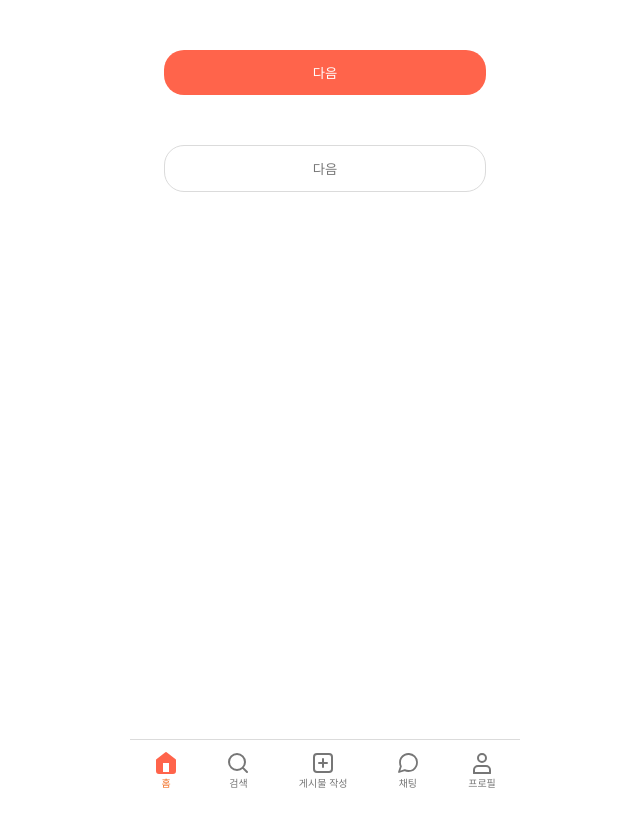
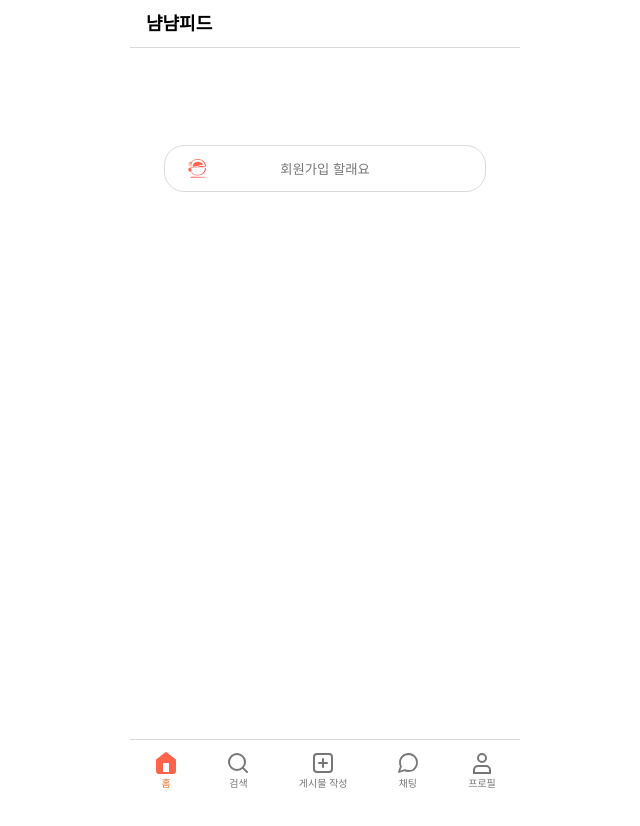
Before and after one commit to FRONTENDSCHOOL7/final-12-HoloNyamNyam, a React (Create React App) app: page /home in a window 1280 px wide. Shown: the top 826 px of the page, without its empty margins (315-955 px from the left). Before the commit the page ends 800 px from the top, so only its background shows below. Built offline with nearby package versions, Linux system fonts and the light colour scheme; a web font is replaced by a local one.

Commit message:
:sparkles:feat: header 컴포넌트 구현

```diff
--- a/src/components/common/Button/Button.jsx
+++ b/src/components/common/Button/Button.jsx
@@ -22,43 +22,43 @@ export const ButtonStyle = styled.button`
       ? '9px 0px'
       : '13px 0px'};
   background-color: ${(props) =>
-    props.bgColor === 'active'
+    props.$bgcolor === 'active'
       ? '#FF644B'
-      : props.bgColor === 'inactive'
+      : props.$bgcolor === 'inactive'
       ? '#FFAD9F'
       : '#fffff'};
   border: ${(props) =>
     props.border === 'active' ? '1px solid #DBDBDB' : null};
   color: ${(props) => (props.color === 'active' ? '#767676' : '#ffffff')};
-`;
-
-export const Content = styled.p`
   ${(props) =>
     props.logo === true
       ? `
         position: relative;
         &::before {
           content: '';
+          position: absolute;
           display: inline-block;
           width: 20px;
           height: 20px;
-          margin-right: 60px;
           background: no-repeat center / 18px 19px url(${buttonLogo});
-          position: absolute;
           top: 50%;
-          left: 40px;
+          left: 10%;
           transform: translate(-50%, -50%);
         }
       `
       : null}
 `;
 
+// export const ButtonContent = styled.span`
+
+// `;
+
 export default function Button({
   type,
   content,
   size,
   width,
-  bgColor,
+  bgcolor,
   color,
   border,
   disabled,
@@ -70,14 +70,15 @@ export default function Button({
       type={type ? 'button' : 'submit'}
       size={size}
       width={width}
-      bgColor={bgColor}
+      bgcolor={bgcolor}
       color={color}
       border={border}
       disabled={disabled}
       onClick={onClick}
       logo={logo}
     >
-      <Content>{content}</Content>
+      {content}
+      {/* <ButtonContent logo={logo}>{content}</ButtonContent> */}
     </ButtonStyle>
   );
 }
--- a/src/components/common/Header/Header.jsx
+++ b/src/components/common/Header/Header.jsx
@@ -1,4 +1,5 @@
-import React, { useState } from 'react';
+// import React, { useState } from 'react';
+import React from 'react';
 import {
   HeaderWrap,
   HeaderLayoutSection,
@@ -8,19 +9,12 @@ import {
   HeaderSearchInp,
   HeaderSpan,
   HeaderTextP,
-  // HeaderLogoBtn,
   SocialSvg,
-} from './HeaderStyle';
+} from './StyledHeader';
 import Button from '../Button/Button';
 import { useNavigate } from 'react-router-dom';
-import RandomRecommend from '../../RandomRecommend/RandomRecommend';
+import sprite from '../../../images/SpriteIcon.svg';
 // import { useRecoilState, useSetRecoilState } from 'recoil';
-// import {
-//   randomFoodState,
-//   isAnimationActiveState,
-// } from '../../../atoms/randomFoodAtom';
-import sprite from '../../../assets/images/SpriteIcon.svg';
-// import { modalState } from '../../../atoms/modalAtom';
 
 export default function Header({
   type,
@@ -47,41 +41,6 @@ export default function Header({
   function handleClick() {
     navigate('/search');
   }
-
-  const [randomShow, setRandomShow] = useState(false);
-  // const [isRandomOpening, setIsRandomOpening] = useState(false);
-  function randomClose(e) {
-    if (e.target === e.currentTarget) {
-      setRandomShow(false);
-    }
-  }
-  // const [randomFood, setRandomFood] = useRecoilState(randomFoodState);
-  // const [isAnimationActive, setIsAnimationActive] = useRecoilState(
-  //   isAnimationActiveState,
-  // );
-
-  // const handleRecommendation = () => {
-  //   setRandomFood('');
-  //   setTimeout(() => {
-  //     if (!isAnimationActive) {
-  //       setRandomFood('');
-  //       setIsAnimationActive(true);
-  //     }
-  //   }, 1200);
-  // };
-
-  // function randomOpen() {
-  //   if (!isRandomOpening) {
-  //     setIsRandomOpening(true);
-  //     setRandomShow(true);
-  //     handleRecommendation();
-  //     setTimeout(() => {
-  //       setRandomShow(false);
-  //       setIsRandomOpening(false);
-  //     }, 6800);
-  //   }
-  // }
-
   // const setModal = useSetRecoilState(modalState);
   // const modalOpen = () => {
   //   setModal({ show: true, type: 'setting' });
@@ -120,15 +79,6 @@ export default function Header({
     home: (
       <HeaderLayoutSection>
         <HeaderTitle>냠냠피드</HeaderTitle>
-        {/* <HeaderLogoBtn
-          type='button'
-          // onClick={randomOpen}
-          aria-label='추천 음식 버튼'
-        /> */}
-
-        <HeaderRightBtn type='button' aria-label='검색페이지 이동 버튼'>
-          <SocialSVG id='icon-search' onClick={handleClick} />
-        </HeaderRightBtn>
       </HeaderLayoutSection>
     ),
     search: (
@@ -137,7 +87,7 @@ export default function Header({
         {renderHeaderLeftBtn()}
         <HeaderSearchInp
           type='text'
-          placeholder='계정 검색'
+          placeholder='또 다른 혼바비언을 찾아봐요 :D'
           value={searchKeyword}
           onChange={handleSearchKeyword}
         />
@@ -153,13 +103,13 @@ export default function Header({
     followers: (
       <HeaderLayoutSection>
         <HeaderTitle className='a11y-hidden'>팔로워</HeaderTitle>
-        {renderHeaderText('Followers')}
+        {renderHeaderText('냠냠 팔로워')}
       </HeaderLayoutSection>
     ),
     followings: (
       <HeaderLayoutSection>
         <HeaderTitle className='a11y-hidden'>팔로잉</HeaderTitle>
-        {renderHeaderText('Followings')}
+        {renderHeaderText('냠냠 팔로잉')}
       </HeaderLayoutSection>
     ),
     upload: (
@@ -199,10 +149,5 @@ export default function Header({
     ),
   };
 
-  return (
-    <>
-      <HeaderWrap>{UI[type]}</HeaderWrap>
-      {randomShow && <RandomRecommend randomClose={randomClose} />}
-    </>
-  );
+  return <HeaderWrap>{UI[type]}</HeaderWrap>;
 }
--- a/src/components/common/Header/StyledHeader.jsx
+++ b/src/components/common/Header/StyledHeader.jsx
@@ -2,10 +2,10 @@ import styled from 'styled-components';
 
 const HeaderWrap = styled.header`
   position: fixed;
-  top: 0;
   z-index: 999;
   width: 100%;
   max-width: 390px;
+  top: 0%;
 `;
 
 const HeaderLayoutSection = styled.section`
--- a/src/components/style/GlobalStyle.jsx
+++ b/src/components/style/GlobalStyle.jsx
@@ -65,6 +65,13 @@ export const GlobalStyle = createGlobalStyle`
       padding: 0;
       position: absolute;
   }
+
+  #root{
+    width: 390px;
+    height: 100vh;
+    margin: 0 auto;
+    background-color: #fff;
+  }
 `;
 
 export default GlobalStyle;
--- a/src/pages/Home/Home.jsx
+++ b/src/pages/Home/Home.jsx
@@ -1,6 +1,8 @@
 import React, { useState } from 'react';
 import styled from 'styled-components';
-import { ButtonStyle } from '../../components/common/Button/Button';
+import Button, { ButtonStyle } from '../../components/common/Button/Button';
+import Header from '../../components/common/Header/Header';
+import spriteIcon from '../../images/SpriteIcon.svg';
 
 const StyledButton = styled(ButtonStyle)`
   margin: 50px auto 20px;
@@ -16,28 +18,41 @@ export default function Home() {
 
   return (
     <>
+      <Header type='home' />
+
       <StyledButton
         type='submit'
         className='btn-login'
-        bgColor={abledBtn ? 'active' : 'inactive'}
+        bgcolor={abledBtn ? 'active' : 'inactive'}
         // disabled={!abledBtn}
         onClick={clickedToggle}
-        // logo={true}
       >
         다음
       </StyledButton>
+
       <StyledButton
         type='submit'
         className='btn-login'
-        // bgColor={abledBtn ? 'active' : 'inactive'}
+        // bgcolor={abledBtn ? 'active' : 'inactive'}
         color='active'
         border='active'
         // disabled={!abledBtn}
         onClick={clickedToggle}
         logo={true}
       >
-        다음
+        회원가입 할래요
       </StyledButton>
+
+      <Button
+        type='button'
+        content='업로드'
+        size='ms'
+        width='ms'
+        bgcolor={abledBtn ? 'active' : 'inactive'}
+        onClick={clickedToggle}
+      />
+
+      <img src={spriteIcon} alt='SpriteIcon' />
     </>
   );
 }
```
Also changed, not shown: public/index.html (+4 -4 lines), src/components/common/SignUpForm.jsx (deleted, +0 -24 lines), src/components/common/StyledButton.jsx (deleted, +0 -8 lines), src/images/SpriteIcon.svg (added).
